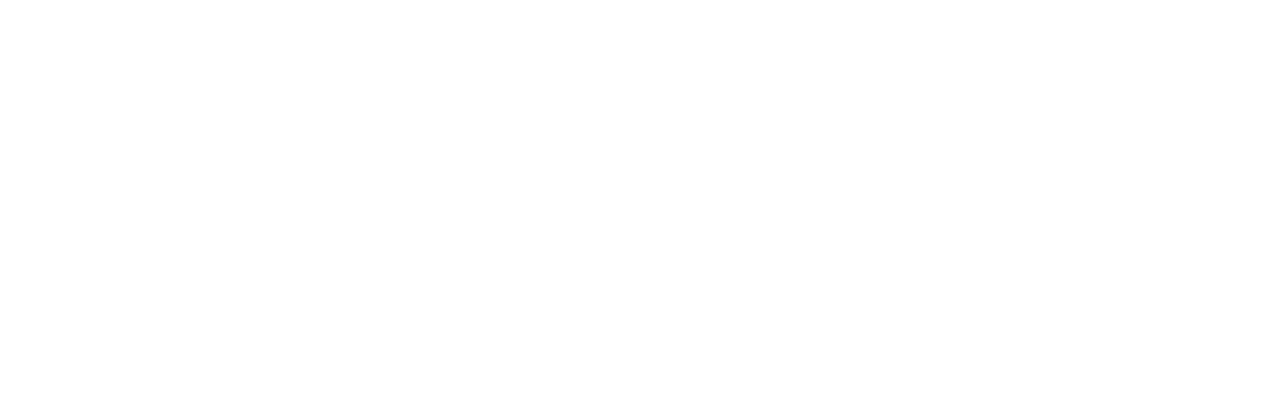
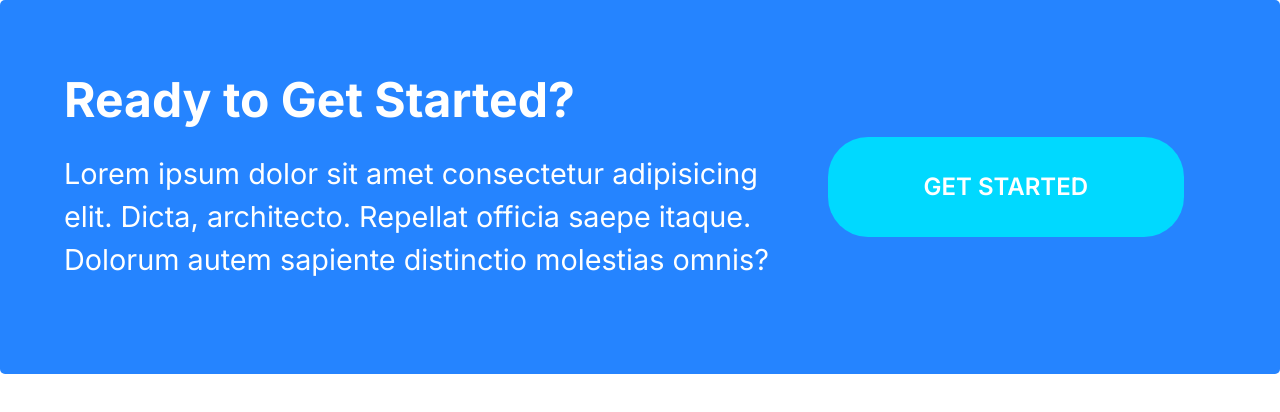
Before and after one commit to SasanTazayoni/Basic-webpage-using-html-css, a plain HTML site: page index.html in a window 1280 px wide. Drawn offline with Linux system fonts and the light colour scheme.

Commit message:
Create callouts.

```diff
--- a/CSS/styles.css
+++ b/CSS/styles.css
@@ -243,6 +243,11 @@ a {
 .btn--outline:hover {
   background: var(--color-headings);
   color: white;
+}
+
+.btn--long {
+  padding-left: 6rem;
+  padding-right: 6rem;
 }
 
 .btn--block {
@@ -502,3 +507,45 @@ a {
     margin-left: 6rem;
   }
 }
+
+/* Callouts */
+
+.callout {
+  padding: 4rem;
+  border-radius: 5px;
+}
+
+.callout--primary {
+  background: var(--color-primary);
+  color: white;
+}
+
+.callout__heading {
+  color: white;
+  margin-top: 0;
+  font-size: 3rem;
+}
+
+.callout .btn {
+  justify-self: center;
+  align-self: center;
+}
+
+.callout__content {
+  text-align: center;
+}
+
+@media screen and (min-width: 768px) {
+  .callout .grid--1x2 {
+    grid-template-columns: 1fr auto;
+  }
+
+  .callout__content {
+    text-align: left;
+  }
+
+  .callout .btn {
+    justify-self: start;
+    margin: 0 2rem;
+  }
+}
--- a/index.html
+++ b/index.html
@@ -12,5 +12,19 @@
     <link rel="stylesheet" href="CSS/normalize.css" />
     <link rel="stylesheet" href="CSS/styles.css" />
   </head>
-  <body></body>
+  <body>
+    <div class="callout callout--primary">
+      <div class="grid grid--1x2">
+        <div class="callout__content">
+          <h2 class="callout__heading">Ready to Get Started?</h2>
+          <p>
+            Lorem ipsum dolor sit amet consectetur adipisicing elit. Dicta,
+            architecto. Repellat officia saepe itaque. Dolorum autem sapiente
+            distinctio molestias omnis?
+          </p>
+        </div>
+        <a href="=#" class="btn btn--secondary btn--long"> Get Started</a>
+      </div>
+    </div>
+  </body>
 </html>
```
Also changed, not shown: Components/callouts.html (added, +13 -0 lines).
